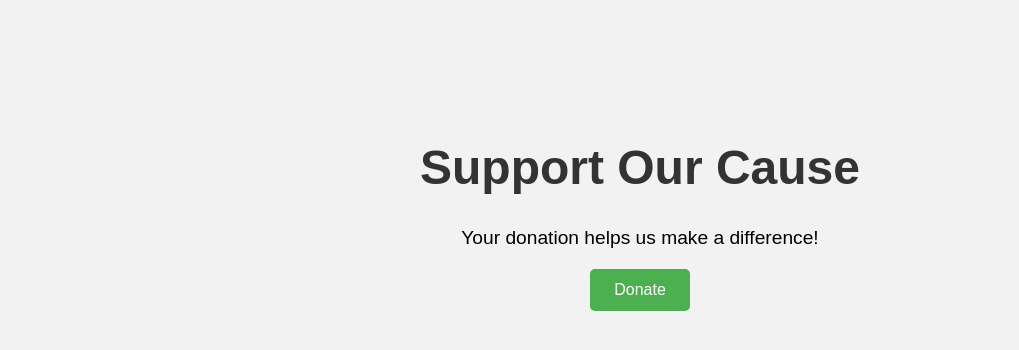
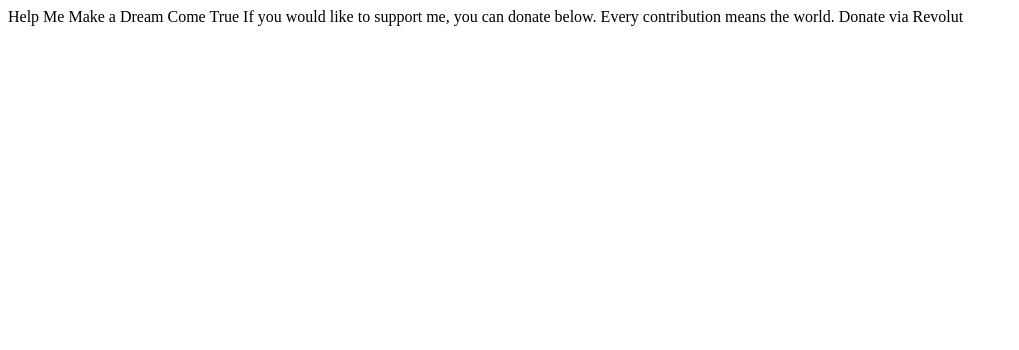
Before and after one commit to kmara11/Donacion-page, a plain HTML site: page index.html in a window 1280 px wide. Shown: the whole page, without its empty margins (0-1019 px from the left). Drawn offline with Linux system fonts and the light colour scheme.

Commit message:
Update index.html

```diff
--- a/index.html
+++ b/index.html
@@ -1,41 +1,3 @@
-<!DOCTYPE html>
-<html lang="en">
-<head>
-<meta charset="UTF-8" />
-<meta name="viewport" content="width=device-width, initial-scale=1.0"/>
-<title>Donation Page</title>
-<style>
-body {
-font-family: Arial, sans-serif;
-background-color: #f2f2f2;
-text-align: center;
-padding-top: 100px;
-}
-h1 {
-font-size: 3em;
-color: #333;
-}
-p {
-font-size: 1.2em;
-margin: 20px 0;
-}
-button {
-padding: 12px 24px;
-font-size: 1em;
-background-color: #4CAF50;
-color: white;
-border: none;
-border-radius: 5px;
-cursor: pointer;
-}
-button:hover {
-background-color: #45a049;
-}
-</style>
-</head>
-<body>
-<h1>Support Our Cause</h1>
-<p>Your donation helps us make a difference!</p>
-<button onclick="alert('Thank you for your donation!')">Donate</button>
-</body>
-</html>
+Help Me Make a Dream Come True
+If you would like to support me, you can donate below. Every contribution means the world.
+Donate via Revolut
```
